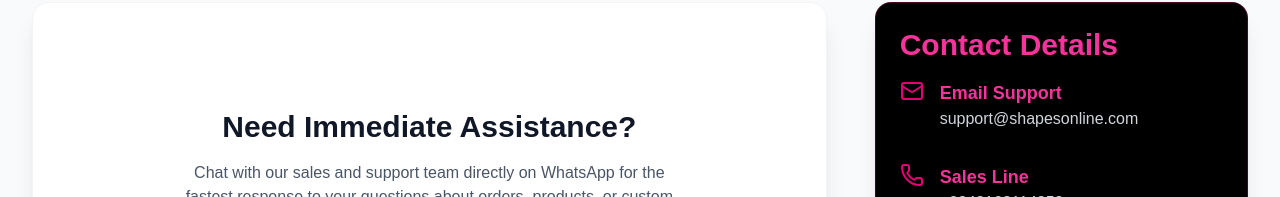
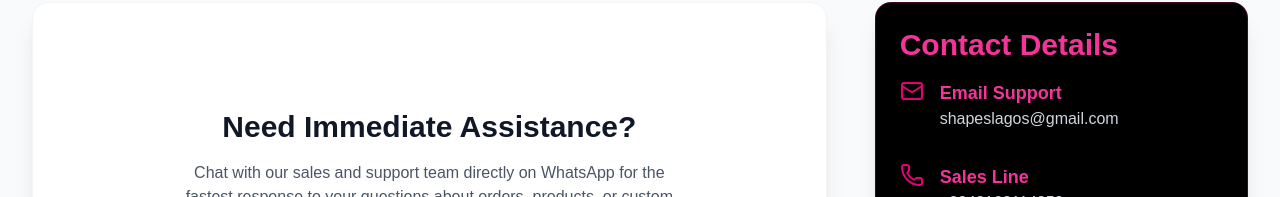
Before and after one commit to Jejovanni/shapes-online, a Next.js app: page /contact in a window 1280 px wide. Shown: the part 334-531 px from the top of the page. Built offline with nearby package versions, Linux system fonts and the light colour scheme.

Commit message:
Update page.tsx
Email changed

```diff
--- a/app/(marketing)/contact/page.tsx
+++ b/app/(marketing)/contact/page.tsx
@@ -56,7 +56,7 @@ export default function ContactPage() {
         <div className="lg:col-span-1 space-y-8 p-6 bg-black rounded-2xl shadow-xl text-pink-400 border border-pink-900/50">
           <h2 className="text-3xl font-bold text-pink-500 mb-4">Contact Details</h2>
 
-          <ContactDetail icon={<Mail className="h-6 w-6" />} title="Email Support" content="support@shapesonline.com" link="mailto:support@shapesonline.com" />
+          <ContactDetail icon={<Mail className="h-6 w-6" />} title="Email Support" content="shapeslagos@gmail.com" link="mailto:shapeslagos@gmail.com" />
           <ContactDetail icon={<Phone className="h-6 w-6" />} title="Sales Line" content="+2348163114858" link="tel:+2348163114858" />
           <ContactDetail
             icon={<MapPin className="h-6 w-6" />}
```
